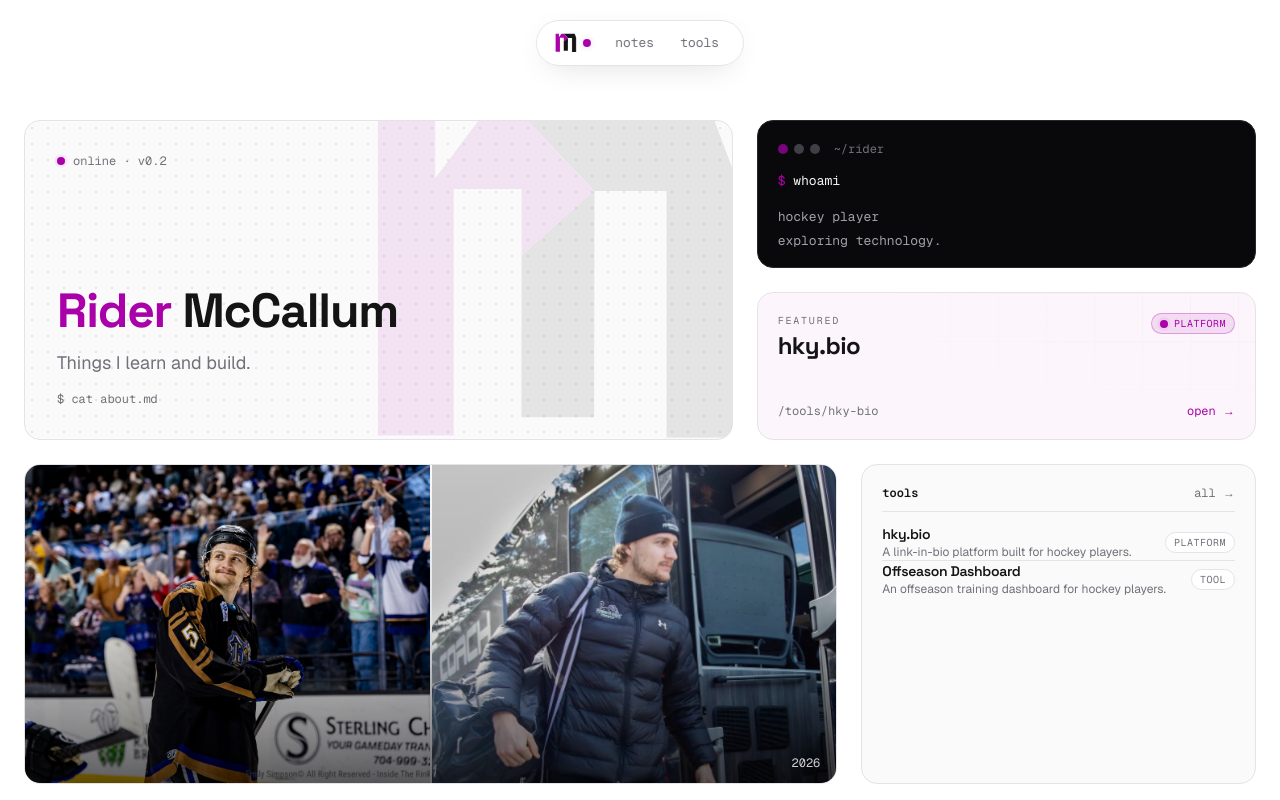
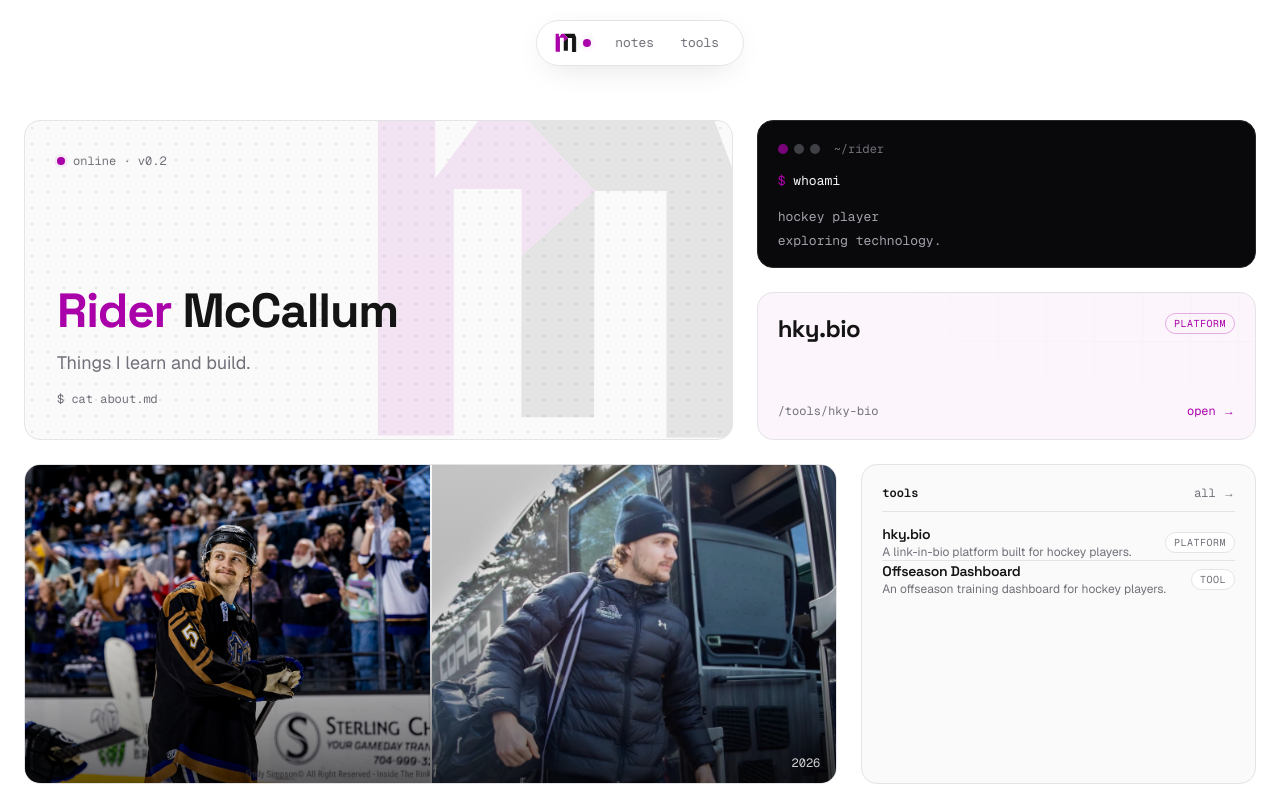
Before and after one commit to ridermcc/ridermccallum-com, a Next.js app: page / in a window 1280 px wide. Shown: the top 800 px of the page. Built offline with nearby package versions, Linux system fonts and the light colour scheme.

Commit message:
landing styling

```diff
--- a/src/app/page.tsx
+++ b/src/app/page.tsx
@@ -132,15 +132,11 @@ export default async function Home() {
             <div className="absolute inset-0 bg-linegrid opacity-[0.25] [mask-image:radial-gradient(70%_70%_at_85%_15%,black,transparent)]" />
             <div className="relative flex items-start justify-between gap-3">
               <div className="flex flex-col gap-0.5">
-                <span className="font-mono text-[10px] uppercase tracking-[0.18em] text-muted">
-                  featured
-                </span>
                 <h2 className="text-2xl font-bold tracking-tight font-heading">
                   {pinnedTool.title}
                 </h2>
               </div>
-              <span className="flex shrink-0 items-center gap-1.5 rounded-full border border-accent/30 bg-accent/10 px-2 py-0.5 font-mono text-[10px] uppercase tracking-wider text-accent">
-                <span className="status-dot" aria-hidden />
+              <span className="flex shrink-0 items-center gap-1.5 rounded-full border border-accent/30 px-2 py-0.5 font-mono text-[10px] uppercase tracking-wider text-accent">
                 {pinnedTool.status ?? "Live"}
               </span>
             </div>
```
